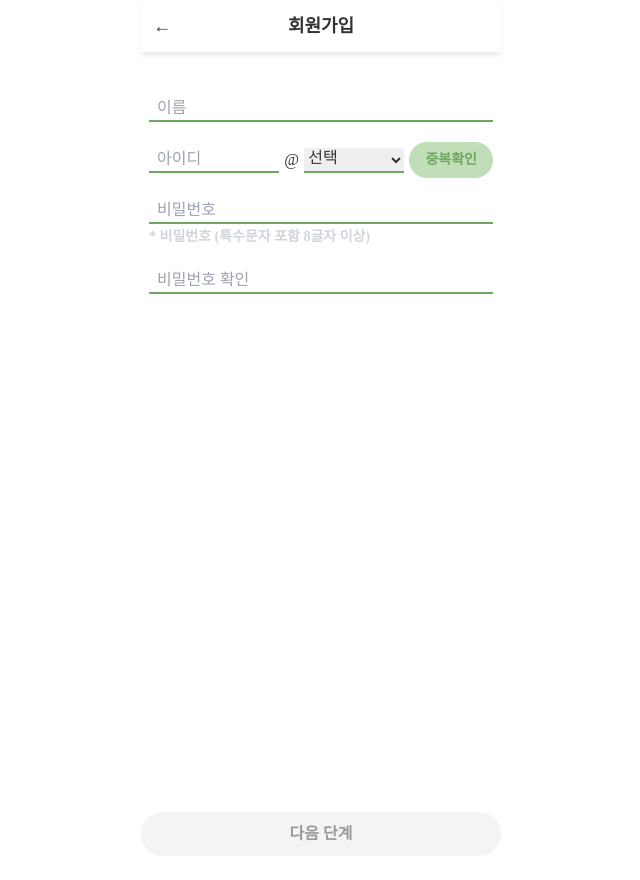
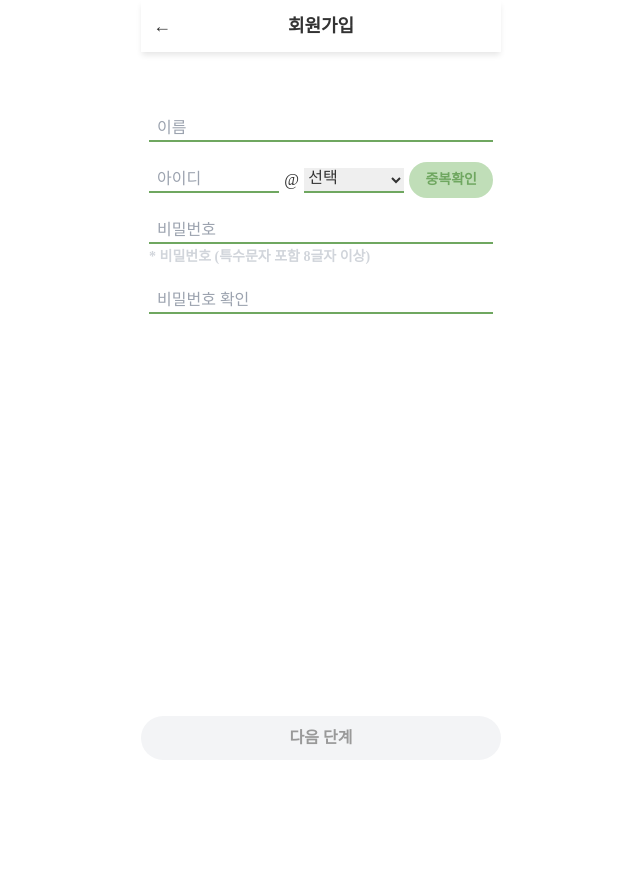
Before and after one commit to seoh77/Trabean, a React (Create React App) app in the folder frontend/: page /join in a window 1280 px wide. Shown: the top 880 px of the page, without its empty margins (319-959 px from the left). After the commit the page ends 800 px from the top, so only its background shows below. Built offline with nearby package versions, Linux system fonts and the light colour scheme; a web font is replaced by a local one.

Commit message:
design : margin을 padding으로 수정

```diff
--- a/frontend/src/pages/JoinPage/JoinPage.tsx
+++ b/frontend/src/pages/JoinPage/JoinPage.tsx
@@ -94,9 +94,9 @@ function JoinPage() {
   };
 
   return (
-    <div className="h-[100vh] relative mt-5">
+    <div className="h-[100vh] relative pt-5">
       <TopBar isLogo={false} page="회원가입" isWhite />
-      <div className="mx-2 mt-24 ">
+      <div className="mx-2 pt-24 ">
         <div>
           <input
             type="text"
```
